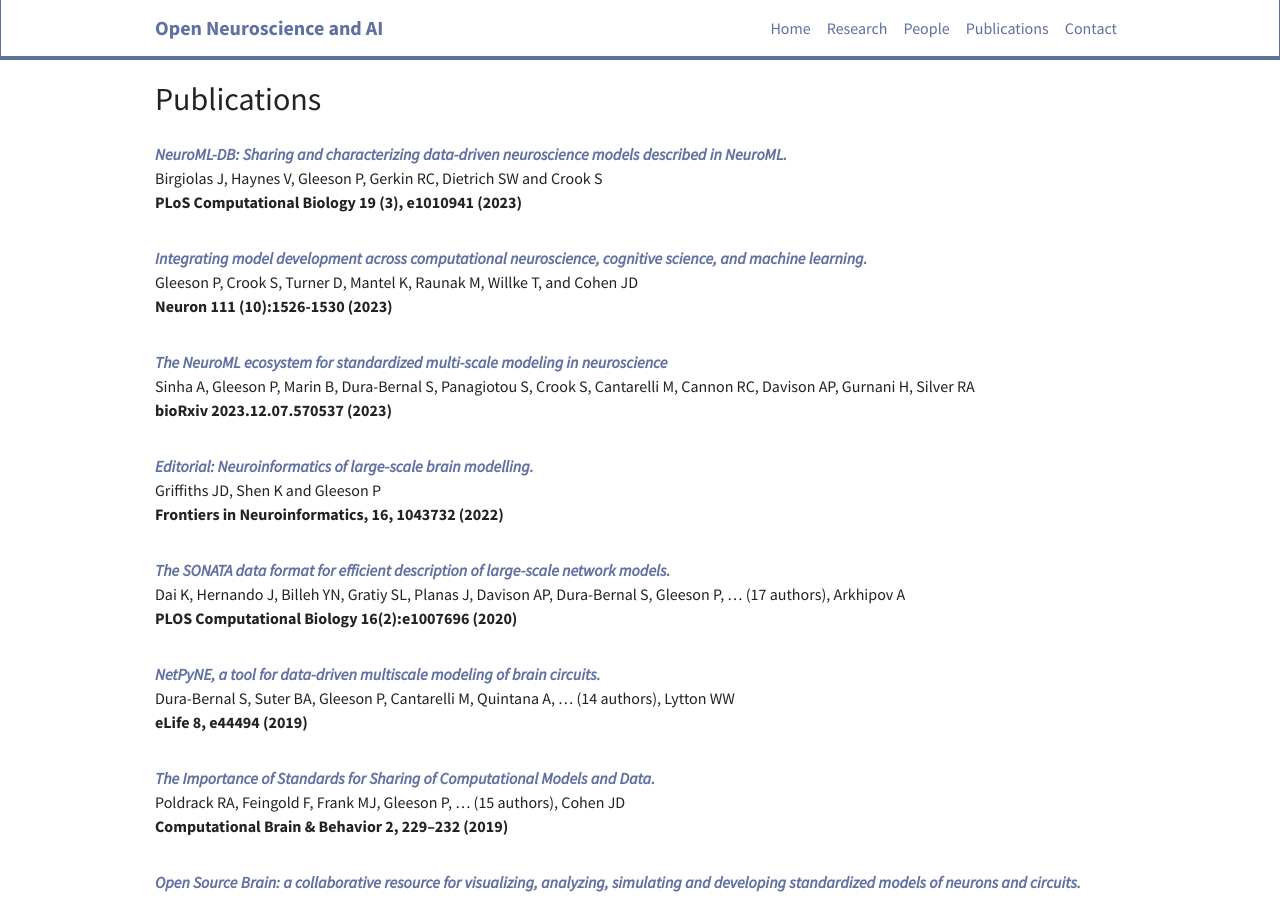
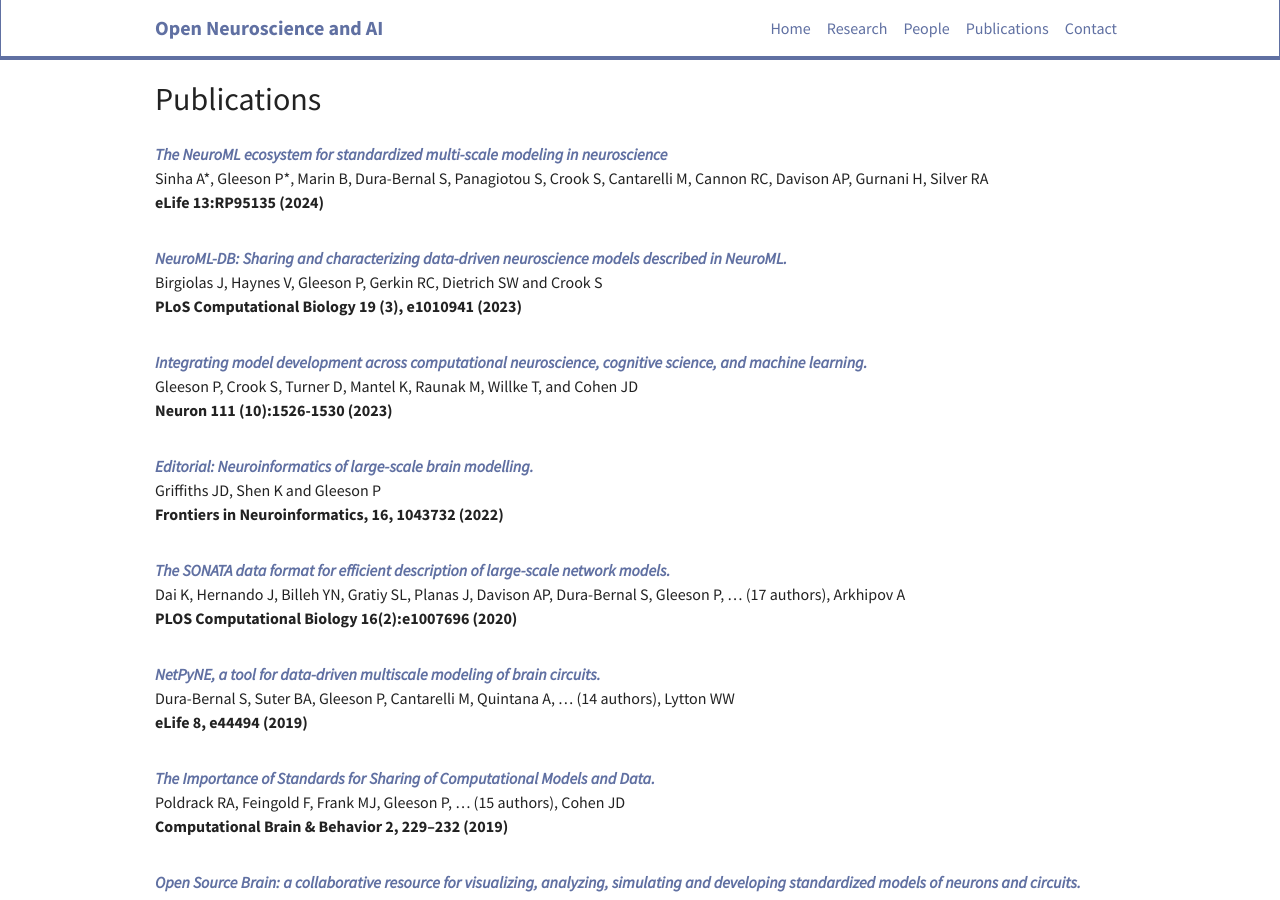
Before and after one commit to pgleeson/openneurolab, a Jekyll site: the page built from _pages/publications.md, in a window 1280 px wide and 900 px high. Built offline with Jekyll 4.4.1, drawn with Linux system fonts in a browser that asks for light colours; nearby versions of some CDN libraries.

Commit message:
biorxiv -> elife

```diff
--- a/_data/publications.yml
+++ b/_data/publications.yml
@@ -1,8 +1,8 @@
-- authors: Sinha A, Gleeson P, Marin B, Dura-Bernal S, Panagiotou S, Crook S, Cantarelli M, Cannon RC, Davison AP, Gurnani H, Silver RA
-  year: 2023
+- authors: Sinha A*, Gleeson P*, Marin B, Dura-Bernal S, Panagiotou S, Crook S, Cantarelli M, Cannon RC, Davison AP, Gurnani H, Silver RA
+  year: 2024
   title: The NeuroML ecosystem for standardized multi-scale modeling in neuroscience
-  reference: bioRxiv 2023.12.07.570537
-  url: https://www.biorxiv.org/content/10.1101/2023.12.07.570537v1
+  reference: eLife 13:RP95135
+  url: https://elifesciences.org/reviewed-preprints/95135
 
 - authors: Gleeson P, Crook S, Turner D, Mantel K, Raunak M, Willke T, and Cohen JD
   year: 2023
```
